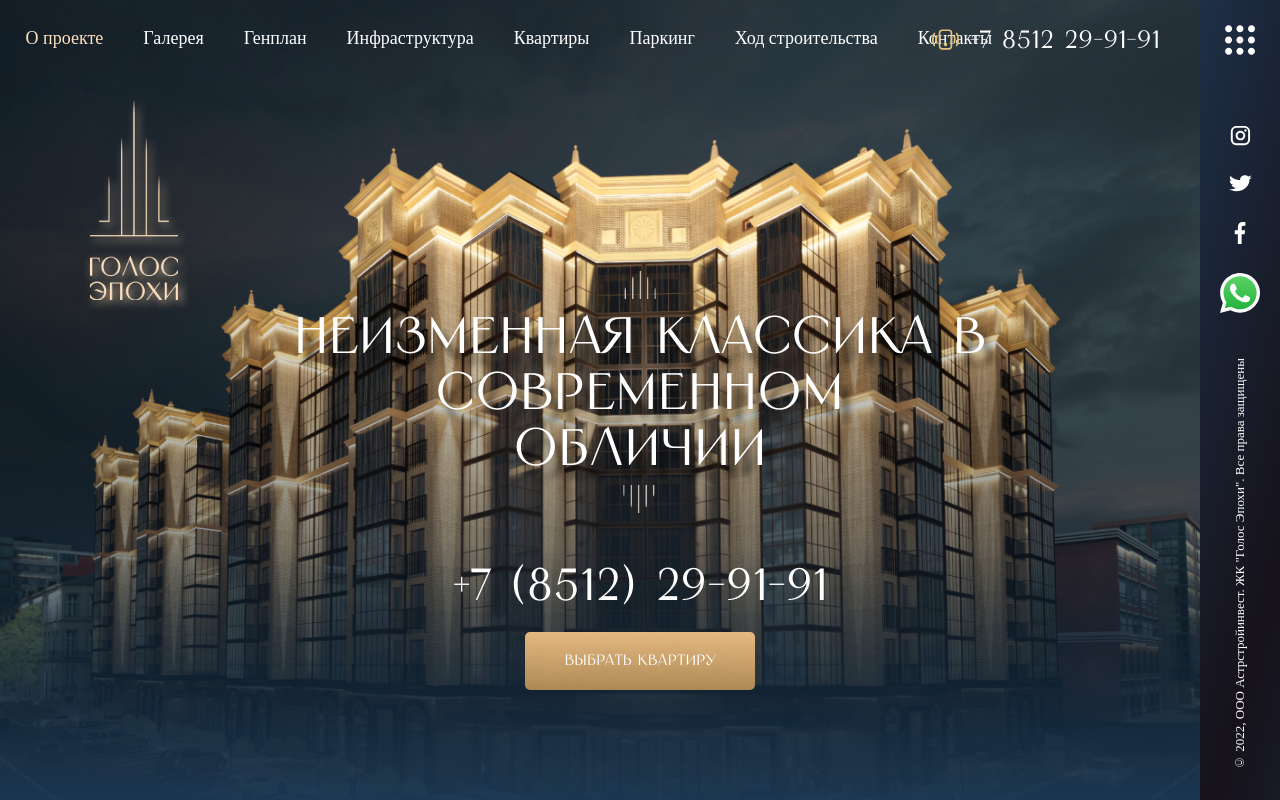
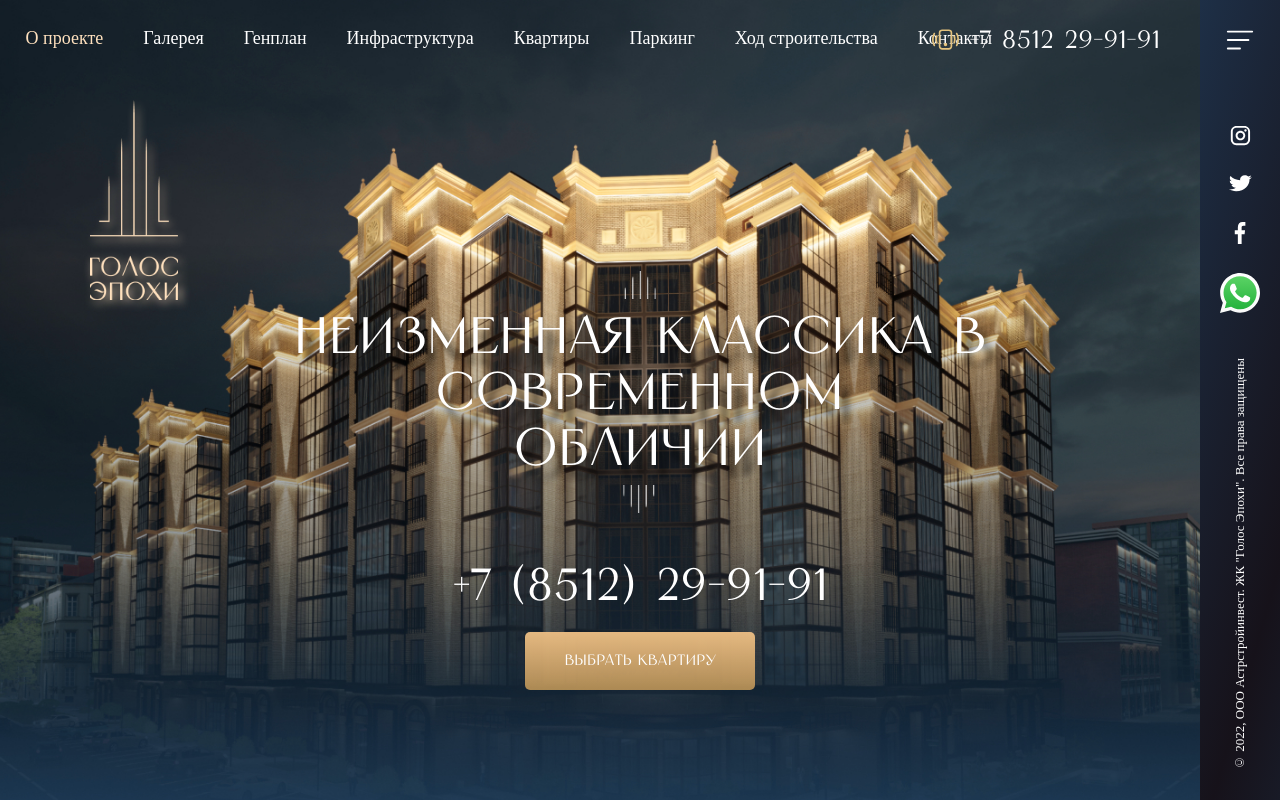
Before and after one commit to xello-dev/mq-diplom, a plain HTML site: page site/index.html in a window 1280 px wide. Shown: the top 800 px of the page. Drawn offline with nearby package versions, Linux system fonts and the light colour scheme; no server answers; files whose address does not match are found by name; a web font is replaced by a local one.

Commit message:
1.12.22
new4

```diff
--- a/site/index.html
+++ b/site/index.html
@@ -71,7 +71,7 @@
         });
     </script>
     <div class="side_bar">
-        <div class="burger whatsapp"><img style="width: 100%" src="images/burger5.svg" alt=""></div>
+        <div class="burger whatsapp"><img style="width: 100%" src="images/burgerMenu.svg" alt=""></div>
         <div class="side_social">
             <ul class="ul_menu_right">
                 <li class="whatsapp"><a href="#"><img src="images/insta.svg" alt=""></a> </li>
```
